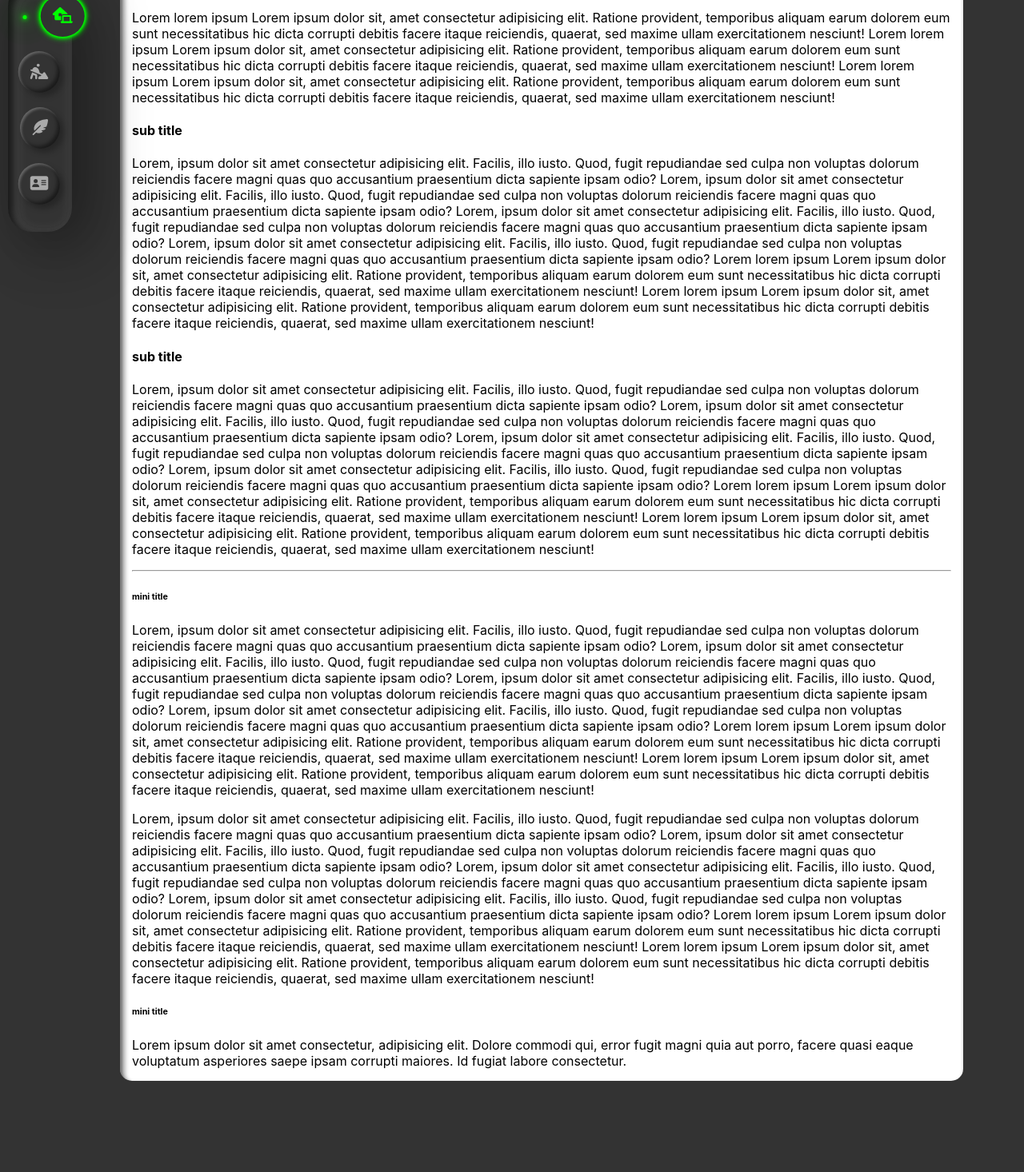
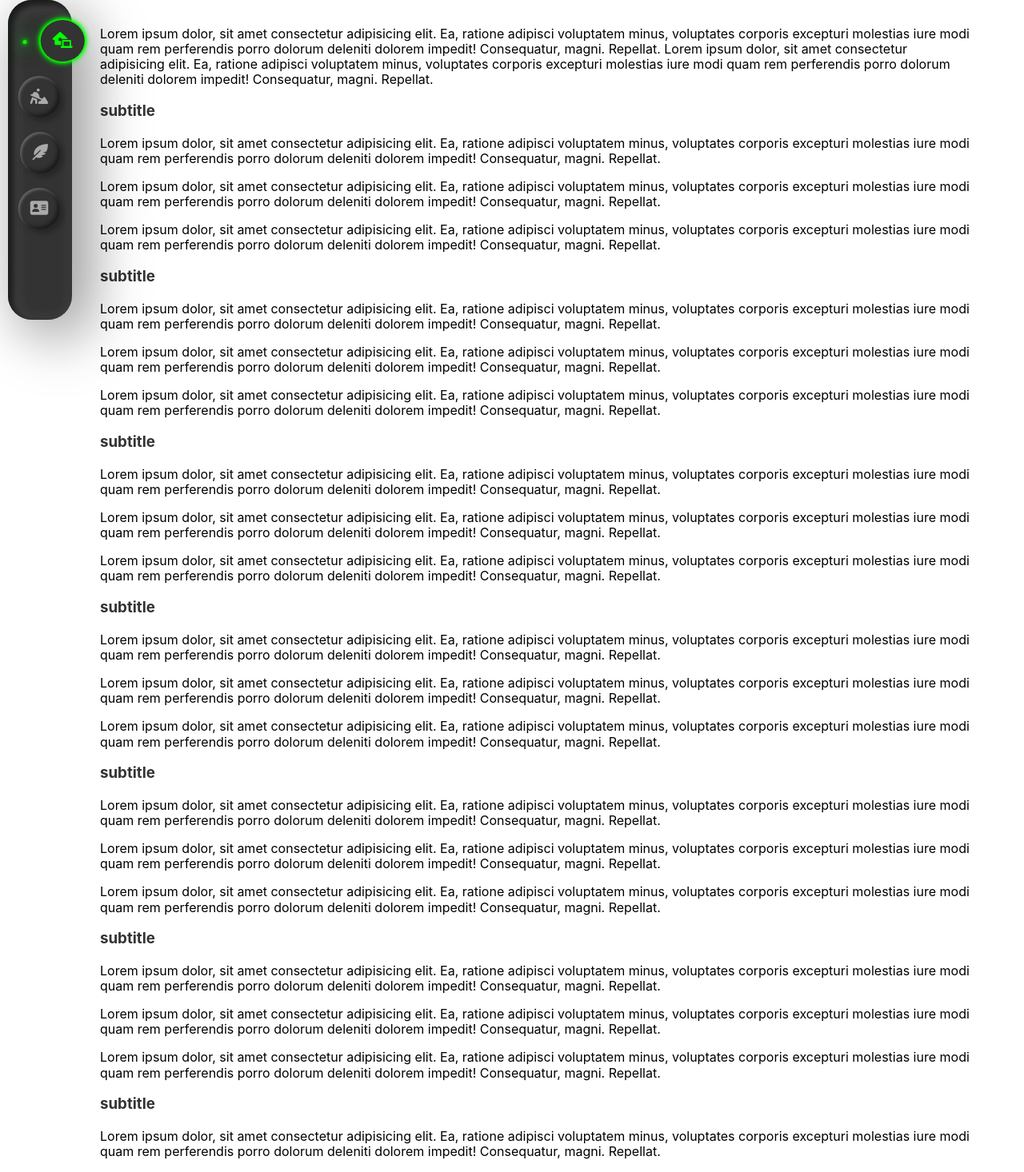
Before and after one commit to hikdul/briefcase, a React (Create React App) app: page / in a window 1280 px wide. Shown: the part 100-1566 px from the top of the page at 80% size. Before the commit the page ends 1452 px from the top, so only its background shows below. Built offline with nearby package versions, Linux system fonts and the light colour scheme.

Commit message:
generando cambios de apartado visual y con los textos

```diff
--- a/src/Pages/Home/Home.tsx
+++ b/src/Pages/Home/Home.tsx
@@ -1,55 +1,120 @@
+import { HomeSubTitle, HomeTitle } from "../../components/homeTitle/HomeTitle";
+import { UnHidden } from "../../components/unhidden/UnHidden";
 
-export const Home = () =>{
-    return(<>
-    <h1>title</h1>
-    <p>
-        Lorem lorem ipsum Lorem ipsum dolor sit, amet consectetur adipisicing elit. Ratione provident, temporibus aliquam earum dolorem eum sunt necessitatibus hic dicta corrupti debitis facere itaque reiciendis, quaerat, sed maxime ullam exercitationem nesciunt!
-        Lorem lorem ipsum Lorem ipsum dolor sit, amet consectetur adipisicing elit. Ratione provident, temporibus aliquam earum dolorem eum sunt necessitatibus hic dicta corrupti debitis facere itaque reiciendis, quaerat, sed maxime ullam exercitationem nesciunt!
-        Lorem lorem ipsum Lorem ipsum dolor sit, amet consectetur adipisicing elit. Ratione provident, temporibus aliquam earum dolorem eum sunt necessitatibus hic dicta corrupti debitis facere itaque reiciendis, quaerat, sed maxime ullam exercitationem nesciunt!
-    </p>
+export const Home = () => {
+  return (
+    <>
+      <HomeTitle text={"title"} />
+      <UnHidden
+      children={<>
 
-        <h4>sub title</h4>
+             <p>
+                Lorem ipsum dolor, sit amet consectetur adipisicing elit. Ea, ratione adipisci voluptatem minus, voluptates corporis excepturi molestias iure modi quam rem perferendis porro dolorum deleniti dolorem impedit! Consequatur, magni. Repellat.
+                Lorem ipsum dolor, sit amet consectetur adipisicing elit. Ea, ratione adipisci voluptatem minus, voluptates corporis excepturi molestias iure modi quam rem perferendis porro dolorum deleniti dolorem impedit! Consequatur, magni. Repellat.
+             </p>
+             <HomeSubTitle text={"subtitle"}/>
+             <p>
+                Lorem ipsum dolor, sit amet consectetur adipisicing elit. Ea, ratione adipisci voluptatem minus, voluptates corporis excepturi molestias iure modi quam rem perferendis porro dolorum deleniti dolorem impedit! Consequatur, magni. Repellat.
+             </p>
+             <p>
+                Lorem ipsum dolor, sit amet consectetur adipisicing elit. Ea, ratione adipisci voluptatem minus, voluptates corporis excepturi molestias iure modi quam rem perferendis porro dolorum deleniti dolorem impedit! Consequatur, magni. Repellat.
+             </p>
+             <p>
+                Lorem ipsum dolor, sit amet consectetur adipisicing elit. Ea, ratione adipisci voluptatem minus, voluptates corporis excepturi molestias iure modi quam rem perferendis porro dolorum deleniti dolorem impedit! Consequatur, magni. Repellat.
+             </p>
+             <HomeSubTitle text={"subtitle"}/>
+             <p>
+                Lorem ipsum dolor, sit amet consectetur adipisicing elit. Ea, ratione adipisci voluptatem minus, voluptates corporis excepturi molestias iure modi quam rem perferendis porro dolorum deleniti dolorem impedit! Consequatur, magni. Repellat.
+             </p>
+             <p>
+                Lorem ipsum dolor, sit amet consectetur adipisicing elit. Ea, ratione adipisci voluptatem minus, voluptates corporis excepturi molestias iure modi quam rem perferendis porro dolorum deleniti dolorem impedit! Consequatur, magni. Repellat.
+             </p>
+             <p>
+                Lorem ipsum dolor, sit amet consectetur adipisicing elit. Ea, ratione adipisci voluptatem minus, voluptates corporis excepturi molestias iure modi quam rem perferendis porro dolorum deleniti dolorem impedit! Consequatur, magni. Repellat.
+             </p>
+             <HomeSubTitle text={"subtitle"}/>
+             <p>
+                Lorem ipsum dolor, sit amet consectetur adipisicing elit. Ea, ratione adipisci voluptatem minus, voluptates corporis excepturi molestias iure modi quam rem perferendis porro dolorum deleniti dolorem impedit! Consequatur, magni. Repellat.
+             </p>
+             <p>
+                Lorem ipsum dolor, sit amet consectetur adipisicing elit. Ea, ratione adipisci voluptatem minus, voluptates corporis excepturi molestias iure modi quam rem perferendis porro dolorum deleniti dolorem impedit! Consequatur, magni. Repellat.
+             </p>
+             <p>
+                Lorem ipsum dolor, sit amet consectetur adipisicing elit. Ea, ratione adipisci voluptatem minus, voluptates corporis excepturi molestias iure modi quam rem perferendis porro dolorum deleniti dolorem impedit! Consequatur, magni. Repellat.
+             </p>
+             <HomeSubTitle text={"subtitle"}/>
+             <p>
+                Lorem ipsum dolor, sit amet consectetur adipisicing elit. Ea, ratione adipisci voluptatem minus, voluptates corporis excepturi molestias iure modi quam rem perferendis porro dolorum deleniti dolorem impedit! Consequatur, magni. Repellat.
+             </p>
+             <p>
+                Lorem ipsum dolor, sit amet consectetur adipisicing elit. Ea, ratione adipisci voluptatem minus, voluptates corporis excepturi molestias iure modi quam rem perferendis porro dolorum deleniti dolorem impedit! Consequatur, magni. Repellat.
+             </p>
+             <p>
+                Lorem ipsum dolor, sit amet consectetur adipisicing elit. Ea, ratione adipisci voluptatem minus, voluptates corporis excepturi molestias iure modi quam rem perferendis porro dolorum deleniti dolorem impedit! Consequatur, magni. Repellat.
+             </p>
+             <HomeSubTitle text={"subtitle"}/>
+             <p>
+                Lorem ipsum dolor, sit amet consectetur adipisicing elit. Ea, ratione adipisci voluptatem minus, voluptates corporis excepturi molestias iure modi quam rem perferendis porro dolorum deleniti dolorem impedit! Consequatur, magni. Repellat.
+             </p>
+             <p>
+                Lorem ipsum dolor, sit amet consectetur adipisicing elit. Ea, ratione adipisci voluptatem minus, voluptates corporis excepturi molestias iure modi quam rem perferendis porro dolorum deleniti dolorem impedit! Consequatur, magni. Repellat.
+             </p>
+             <p>
+                Lorem ipsum dolor, sit amet consectetur adipisicing elit. Ea, ratione adipisci voluptatem minus, voluptates corporis excepturi molestias iure modi quam rem perferendis porro dolorum deleniti dolorem impedit! Consequatur, magni. Repellat.
+             </p>
+             <HomeSubTitle text={"subtitle"}/>
+             <p>
+                Lorem ipsum dolor, sit amet consectetur adipisicing elit. Ea, ratione adipisci voluptatem minus, voluptates corporis excepturi molestias iure modi quam rem perferendis porro dolorum deleniti dolorem impedit! Consequatur, magni. Repellat.
+             </p>
+             <p>
+                Lorem ipsum dolor, sit amet consectetur adipisicing elit. Ea, ratione adipisci voluptatem minus, voluptates corporis excepturi molestias iure modi quam rem perferendis porro dolorum deleniti dolorem impedit! Consequatur, magni. Repellat.
+             </p>
+             <p>
+                Lorem ipsum dolor, sit amet consectetur adipisicing elit. Ea, ratione adipisci voluptatem minus, voluptates corporis excepturi molestias iure modi quam rem perferendis porro dolorum deleniti dolorem impedit! Consequatur, magni. Repellat.
+             </p>
+             <HomeSubTitle text={"subtitle"}/>
+             <p>
+                Lorem ipsum dolor, sit amet consectetur adipisicing elit. Ea, ratione adipisci voluptatem minus, voluptates corporis excepturi molestias iure modi quam rem perferendis porro dolorum deleniti dolorem impedit! Consequatur, magni. Repellat.
+             </p>
+             <p>
+                Lorem ipsum dolor, sit amet consectetur adipisicing elit. Ea, ratione adipisci voluptatem minus, voluptates corporis excepturi molestias iure modi quam rem perferendis porro dolorum deleniti dolorem impedit! Consequatur, magni. Repellat.
+             </p>
+             <p>
+                Lorem ipsum dolor, sit amet consectetur adipisicing elit. Ea, ratione adipisci voluptatem minus, voluptates corporis excepturi molestias iure modi quam rem perferendis porro dolorum deleniti dolorem impedit! Consequatur, magni. Repellat.
+             </p>
+             <HomeSubTitle text={"subtitle"}/>
+             <p>
+                Lorem ipsum dolor, sit amet consectetur adipisicing elit. Ea, ratione adipisci voluptatem minus, voluptates corporis excepturi molestias iure modi quam rem perferendis porro dolorum deleniti dolorem impedit! Consequatur, magni. Repellat.
+             </p>
+             <p>
+                Lorem ipsum dolor, sit amet consectetur adipisicing elit. Ea, ratione adipisci voluptatem minus, voluptates corporis excepturi molestias iure modi quam rem perferendis porro dolorum deleniti dolorem impedit! Consequatur, magni. Repellat.
+             </p>
+             <p>
+                Lorem ipsum dolor, sit amet consectetur adipisicing elit. Ea, ratione adipisci voluptatem minus, voluptates corporis excepturi molestias iure modi quam rem perferendis porro dolorum deleniti dolorem impedit! Consequatur, magni. Repellat.
+             </p>
+             <HomeSubTitle text={"subtitle"}/>
+             <p>
+                Lorem ipsum dolor, sit amet consectetur adipisicing elit. Ea, ratione adipisci voluptatem minus, voluptates corporis excepturi molestias iure modi quam rem perferendis porro dolorum deleniti dolorem impedit! Consequatur, magni. Repellat.
+             </p>
+             <p>
+                Lorem ipsum dolor, sit amet consectetur adipisicing elit. Ea, ratione adipisci voluptatem minus, voluptates corporis excepturi molestias iure modi quam rem perferendis porro dolorum deleniti dolorem impedit! Consequatur, magni. Repellat.
+             </p>
+             <p>
+                Lorem ipsum dolor, sit amet consectetur adipisicing elit. Ea, ratione adipisci voluptatem minus, voluptates corporis excepturi molestias iure modi quam rem perferendis porro dolorum deleniti dolorem impedit! Consequatur, magni. Repellat.
+             </p>
+             <HomeSubTitle text={"subtitle"}/>
+             <p>
+                Lorem ipsum dolor, sit amet consectetur adipisicing elit. Ea, ratione adipisci voluptatem minus, voluptates corporis excepturi molestias iure modi quam rem perferendis porro dolorum deleniti dolorem impedit! Consequatur, magni. Repellat.
+             </p>
+             <p>
+                Lorem ipsum dolor, sit amet consectetur adipisicing elit. Ea, ratione adipisci voluptatem minus, voluptates corporis excepturi molestias iure modi quam rem perferendis porro dolorum deleniti dolorem impedit! Consequatur, magni. Repellat.
+             </p>
+             <p>
+                Lorem ipsum dolor, sit amet consectetur adipisicing elit. Ea, ratione adipisci voluptatem minus, voluptates corporis excepturi molestias iure modi quam rem perferendis porro dolorum deleniti dolorem impedit! Consequatur, magni. Repellat.
+             </p>
 
-    <p>
-    Lorem, ipsum dolor sit amet consectetur adipisicing elit. Facilis, illo iusto. Quod, fugit repudiandae sed culpa non voluptas dolorum reiciendis facere magni quas quo accusantium praesentium dicta sapiente ipsam odio?
-    Lorem, ipsum dolor sit amet consectetur adipisicing elit. Facilis, illo iusto. Quod, fugit repudiandae sed culpa non voluptas dolorum reiciendis facere magni quas quo accusantium praesentium dicta sapiente ipsam odio?
-    Lorem, ipsum dolor sit amet consectetur adipisicing elit. Facilis, illo iusto. Quod, fugit repudiandae sed culpa non voluptas dolorum reiciendis facere magni quas quo accusantium praesentium dicta sapiente ipsam odio?
-    Lorem, ipsum dolor sit amet consectetur adipisicing elit. Facilis, illo iusto. Quod, fugit repudiandae sed culpa non voluptas dolorum reiciendis facere magni quas quo accusantium praesentium dicta sapiente ipsam odio?
-        Lorem lorem ipsum Lorem ipsum dolor sit, amet consectetur adipisicing elit. Ratione provident, temporibus aliquam earum dolorem eum sunt necessitatibus hic dicta corrupti debitis facere itaque reiciendis, quaerat, sed maxime ullam exercitationem nesciunt!
-        Lorem lorem ipsum Lorem ipsum dolor sit, amet consectetur adipisicing elit. Ratione provident, temporibus aliquam earum dolorem eum sunt necessitatibus hic dicta corrupti debitis facere itaque reiciendis, quaerat, sed maxime ullam exercitationem nesciunt!
-    </p>
-        <h4>sub title</h4>
-    <p>
-    Lorem, ipsum dolor sit amet consectetur adipisicing elit. Facilis, illo iusto. Quod, fugit repudiandae sed culpa non voluptas dolorum reiciendis facere magni quas quo accusantium praesentium dicta sapiente ipsam odio?
-    Lorem, ipsum dolor sit amet consectetur adipisicing elit. Facilis, illo iusto. Quod, fugit repudiandae sed culpa non voluptas dolorum reiciendis facere magni quas quo accusantium praesentium dicta sapiente ipsam odio?
-    Lorem, ipsum dolor sit amet consectetur adipisicing elit. Facilis, illo iusto. Quod, fugit repudiandae sed culpa non voluptas dolorum reiciendis facere magni quas quo accusantium praesentium dicta sapiente ipsam odio?
-    Lorem, ipsum dolor sit amet consectetur adipisicing elit. Facilis, illo iusto. Quod, fugit repudiandae sed culpa non voluptas dolorum reiciendis facere magni quas quo accusantium praesentium dicta sapiente ipsam odio?
-        Lorem lorem ipsum Lorem ipsum dolor sit, amet consectetur adipisicing elit. Ratione provident, temporibus aliquam earum dolorem eum sunt necessitatibus hic dicta corrupti debitis facere itaque reiciendis, quaerat, sed maxime ullam exercitationem nesciunt!
-        Lorem lorem ipsum Lorem ipsum dolor sit, amet consectetur adipisicing elit. Ratione provident, temporibus aliquam earum dolorem eum sunt necessitatibus hic dicta corrupti debitis facere itaque reiciendis, quaerat, sed maxime ullam exercitationem nesciunt!
-    </p>
-    <hr/>
-    <h6>mini title</h6>
-    <p>
-    Lorem, ipsum dolor sit amet consectetur adipisicing elit. Facilis, illo iusto. Quod, fugit repudiandae sed culpa non voluptas dolorum reiciendis facere magni quas quo accusantium praesentium dicta sapiente ipsam odio?
-    Lorem, ipsum dolor sit amet consectetur adipisicing elit. Facilis, illo iusto. Quod, fugit repudiandae sed culpa non voluptas dolorum reiciendis facere magni quas quo accusantium praesentium dicta sapiente ipsam odio?
-    Lorem, ipsum dolor sit amet consectetur adipisicing elit. Facilis, illo iusto. Quod, fugit repudiandae sed culpa non voluptas dolorum reiciendis facere magni quas quo accusantium praesentium dicta sapiente ipsam odio?
-    Lorem, ipsum dolor sit amet consectetur adipisicing elit. Facilis, illo iusto. Quod, fugit repudiandae sed culpa non voluptas dolorum reiciendis facere magni quas quo accusantium praesentium dicta sapiente ipsam odio?
-        Lorem lorem ipsum Lorem ipsum dolor sit, amet consectetur adipisicing elit. Ratione provident, temporibus aliquam earum dolorem eum sunt necessitatibus hic dicta corrupti debitis facere itaque reiciendis, quaerat, sed maxime ullam exercitationem nesciunt!
-        Lorem lorem ipsum Lorem ipsum dolor sit, amet consectetur adipisicing elit. Ratione provident, temporibus aliquam earum dolorem eum sunt necessitatibus hic dicta corrupti debitis facere itaque reiciendis, quaerat, sed maxime ullam exercitationem nesciunt!
-    </p>
-    <p>
-    Lorem, ipsum dolor sit amet consectetur adipisicing elit. Facilis, illo iusto. Quod, fugit repudiandae sed culpa non voluptas dolorum reiciendis facere magni quas quo accusantium praesentium dicta sapiente ipsam odio?
-    Lorem, ipsum dolor sit amet consectetur adipisicing elit. Facilis, illo iusto. Quod, fugit repudiandae sed culpa non voluptas dolorum reiciendis facere magni quas quo accusantium praesentium dicta sapiente ipsam odio?
-    Lorem, ipsum dolor sit amet consectetur adipisicing elit. Facilis, illo iusto. Quod, fugit repudiandae sed culpa non voluptas dolorum reiciendis facere magni quas quo accusantium praesentium dicta sapiente ipsam odio?
-    Lorem, ipsum dolor sit amet consectetur adipisicing elit. Facilis, illo iusto. Quod, fugit repudiandae sed culpa non voluptas dolorum reiciendis facere magni quas quo accusantium praesentium dicta sapiente ipsam odio?
-        Lorem lorem ipsum Lorem ipsum dolor sit, amet consectetur adipisicing elit. Ratione provident, temporibus aliquam earum dolorem eum sunt necessitatibus hic dicta corrupti debitis facere itaque reiciendis, quaerat, sed maxime ullam exercitationem nesciunt!
-        Lorem lorem ipsum Lorem ipsum dolor sit, amet consectetur adipisicing elit. Ratione provident, temporibus aliquam earum dolorem eum sunt necessitatibus hic dicta corrupti debitis facere itaque reiciendis, quaerat, sed maxime ullam exercitationem nesciunt!
-    </p>
-
-    <h6>mini title</h6>
-    <span>
-        Lorem ipsum dolor sit amet consectetur, adipisicing elit. Dolore commodi qui, error fugit magni quia aut porro, facere quasi eaque voluptatum asperiores saepe ipsam corrupti maiores. Id fugiat labore consectetur.
-    </span>
-
-    </>)
-}
+      </>}
+      />
+    </>
+  );
+};
--- a/src/components/container/Container.tsx
+++ b/src/components/container/Container.tsx
@@ -9,9 +9,12 @@ import "./css/container.css";
 export const Container = () => {
   return (
     <div className="container">
+      <div className="container-border"></div>
       <div className="container-fluid">
         <Routes>
-          {routes.map(route =><Route path={route.path} element={<route.page />} />)}
+          {routes.map((route) => (
+            <Route path={route.path} element={<route.page />} />
+          ))}
         </Routes>
       </div>
     </div>
--- a/src/components/container/css/container.css
+++ b/src/components/container/css/container.css
@@ -1,4 +1,3 @@
-
 .container {
   width: 100%;
   max-width: 100vh;
@@ -9,23 +8,13 @@
   position: absolute;
   display: block;
   margin: auto;
-  top: 15px;
-  left: 150px;
+  top: 20px;
+  left: 110px;
   width: 100%;
   min-height: 90vh;
-  max-width: 80%;
-  border-radius: 15px;
+  max-height: 90vh;
+  max-width: 85%;
   background: #fff;
   padding: 15px;
-  -webkit-box-shadow: inset 10px 10px 5px 0px rgba(0,0,0,0.57);
-  -moz-box-shadow: inset 10px 10px 5px 0px rgba(0,0,0,0.57);
-  box-shadow: inset 2px 3px 5px 1px rgba(0,0,0,0.25),
-  inset 3px 4px 2px 0px rgba(51, 51, 51, 0.251),
-  inset 5px 7px 5px 2px rgba(0,0,0,0.25);
+
 }
-
-
-
- /*   box-shadow: 5px 5px 7px rgba(0,0,0,.25),
-    inset 2px 2px 3px rgba(255,255,255,.25),
-    inset -3px -3px 5px rgba(0,0,0,.5);*/
--- /dev/null
+++ b/src/components/homeTitle/HomeTitle.tsx
@@ -0,0 +1,9 @@
+import './css/homeTitle.css'
+
+export const HomeTitle = ({text}:homeTitleProps)=> <h1 > <span className="title">{text}</span></h1>
+
+export const HomeSubTitle = ({text}:homeTitleProps)=> <h3><span className="title">{text}</span></h3>
+
+interface homeTitleProps{
+    text: string
+}
--- /dev/null
+++ b/src/components/homeTitle/css/homeTitle.css
@@ -0,0 +1,74 @@
+.title {
+  color:#0000;
+  background:
+    conic-gradient(at calc(100% - 1ch) 50%, #0f0 90deg,#0000 0) 0 -100%,
+    conic-gradient(at calc(100% - 1ch) 50%, #333 90deg,#0000 0) 0 0,
+    linear-gradient(-90deg,#0000 1ch,#333 0) 0 0;
+  background-size:calc(var(--n)*1ch) 200%;
+  -webkit-background-clip:padding-box,text,text;
+  background-clip:padding-box,text,text;
+  background-repeat:no-repeat;
+  animation:
+   b .35s infinite linear,
+   t calc(var(--n)*.35s) steps(var(--n)) forwards;
+}
+@keyframes t{
+  from {background-size:0 200%}
+}
+@keyframes b{
+  0% {background-position:0 100%,0 100%,0 0}
+}
+
+
+/* ! paragraft */
+
+.ocult{
+    position: relative;
+    overflow: hidden;
+    display: block;
+    line-height: 1.2;
+}
+
+.ocult::after{
+    content: '';
+    position: absolute;
+    top: 0;
+    right: 0;
+    width: 100%;
+    height: 100%;
+    background: white;
+    animation: a-ltr-after 2s cubic-bezier(.77,0,.18,1) forwards;
+    transform: translateX(-101%);
+}
+
+.ocult::before{
+    content: '';
+    position: absolute;
+    top: 0;
+    right: 0;
+    width: 100%;
+    height: 100%;
+    background: var(#D8D8D8);
+    animation: a-ltr-before 2s cubic-bezier(.77,0,.18,1) forwards;
+    transform: translateX(0);
+}
+
+.ocult:nth-of-type(1)::before,
+.ocult:nth-of-type(1)::after{
+    animation-delay: .25s;
+}
+
+.ocult:nth-of-type(2)::before,
+.ocult:nth-of-type(2)::after{
+    animation-delay: 1s;
+}
+
+@keyframes a-ltr-after{
+    0% {transform: translateX(-100%)}
+    100% {transform: translateX(101%)}
+}
+
+@keyframes a-ltr-before{
+    0% {transform: translateX(0)}
+    100% {transform: translateX(200%)}
+}
--- a/src/components/layout/css/NavigationBar.css
+++ b/src/components/layout/css/NavigationBar.css
@@ -13,10 +13,11 @@
 
 .navigation
 {
-    position: relative;
+    position:fixed;
     width: 80px;
     margin-left: 10px;
     height: 100%;
+    max-height: 50vh;
     background: #333;
     box-shadow: 25px 25px 75px rgba(0,0,0,.25),
     10px 10px 70px rgba(0,0,0,.25),
@@ -33,17 +34,10 @@
 .navigation ul
 {
     position: relative;
+    padding-top: 50px;
     margin-left: 40px;
     width: 100%;
     height: 100%;
     display: flex;
     flex-direction: column;
 }
-
-.Container {
-  width: 100%;
-  padding-right: 100px;
-  padding-left: 100px;
-  margin: auto;
-  background-color: #aaa;
-}
--- /dev/null
+++ b/src/components/unhidden/UnHidden.tsx
@@ -0,0 +1,11 @@
+import "./css/unHidden.css";
+
+export const UnHidden = ({children}: unHiddenProps) => {
+  return( <div className="ocult">
+    {children}
+ </div>)
+}
+
+interface unHiddenProps {
+  children: JSX.Element;
+}
--- /dev/null
+++ b/src/components/unhidden/css/unHidden.css
@@ -0,0 +1,50 @@
+.ocult{
+    position: relative;
+    overflow: hidden;
+    display: block;
+    line-height: 1.2;
+}
+
+.ocult::after{
+    content: '';
+    position: absolute;
+    top: 0;
+    right: 0;
+    width: 100%;
+    height: 100%;
+    background: white;
+    animation: a-ltr-after 2s cubic-bezier(.77,0,.18,1) forwards;
+    transform: translateX(-101%);
+}
+
+.ocult::before{
+    content: '';
+    position: absolute;
+    top: 0;
+    right: 0;
+    width: 100%;
+    height: 100%;
+    background: var(--bg-color);
+    animation: a-ltr-before 2s cubic-bezier(.77,0,.18,1) forwards;
+    transform: translateX(0);
+}
+
+.ocult:nth-of-type(1)::before,
+.ocult:nth-of-type(1)::after{
+    animation-delay: .25s;
+}
+
+.ocult:nth-of-type(2)::before,
+.ocult:nth-of-type(2)::after{
+    animation-delay: 1s;
+}
+
+@keyframes a-ltr-after{
+    0% {transform: translateX(-100%)}
+    100% {transform: translateX(101%)}
+}
+
+@keyframes a-ltr-before{
+    0% {transform: translateX(0)}
+    100% {transform: translateX(200%)}
+}
--- a/src/index.css
+++ b/src/index.css
@@ -7,10 +7,33 @@ body {
     sans-serif;
   -webkit-font-smoothing: antialiased;
   -moz-osx-font-smoothing: grayscale;
-    background-color:#333;
+    background-color:#fff;
 }
 
 code {
   font-family: source-code-pro, Menlo, Monaco, Consolas, 'Courier New',
     monospace;
 }
+/* Estilos para la barra de scroll*/
+
+/* Works on Mozilla */
+* {
+  scrollbar-width: thin;
+  scrollbar-color: #333 #222;
+  --n: 50;
+}
+
+/* Works on Chrome, Edge, and Safari */
+*::-webkit-scrollbar {
+  width: 12px;
+}
+
+*::-webkit-scrollbar-track {
+  background: #222;
+}
+
+*::-webkit-scrollbar-thumb {
+  background-color: #333;
+  border-radius: 20px;
+  border: 3px solid #222;
+}
```
Also changed, not shown: public/assets/img/braund.webp (added), 1 other file (tests, documents, lock files or other folders).
